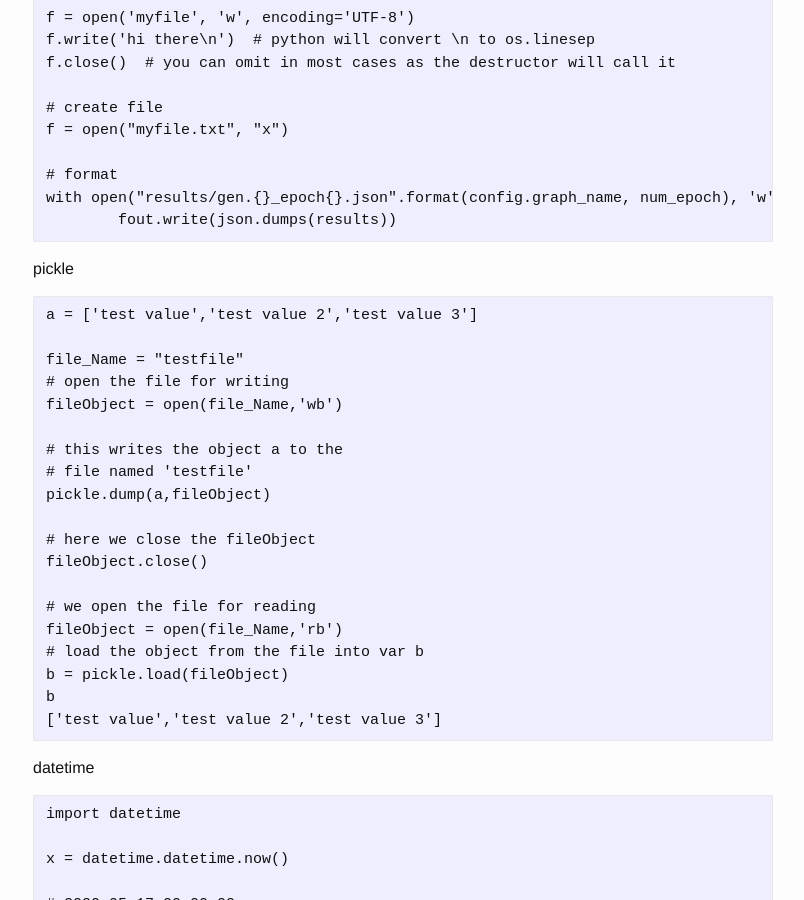
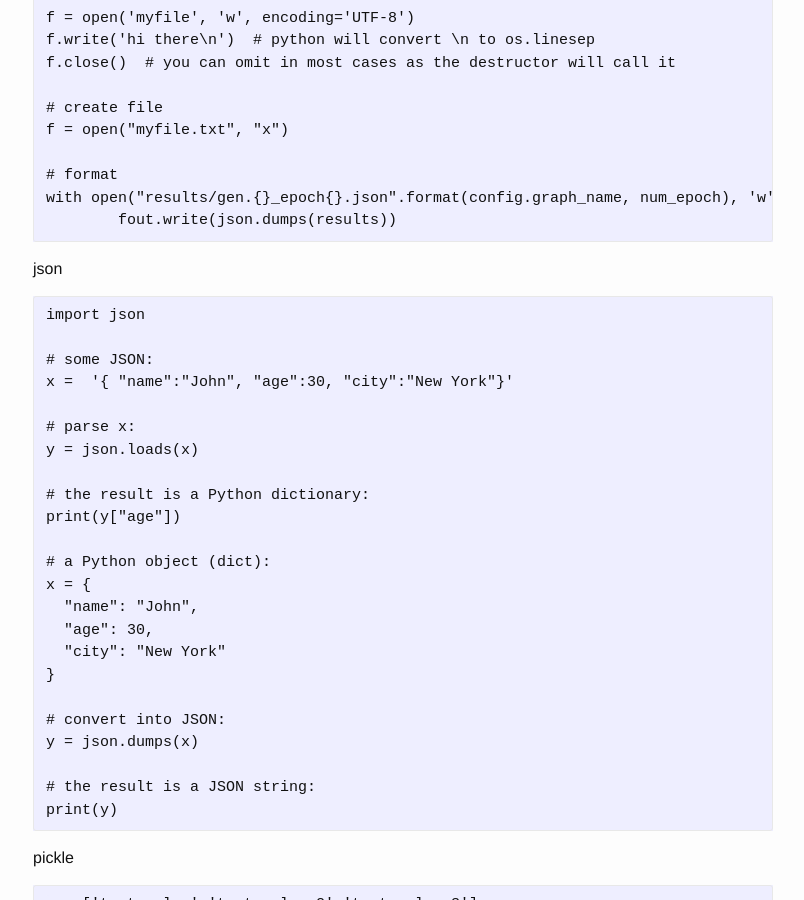
Before and after one commit to josephstalin117/josephstalin117.github.io, a Jekyll site: the page built from _posts/2017-08-10-python.markdown, in a window 1280 px wide and 900 px high, scrolled down 9623 px. Shown: the whole window, without its empty margins (237-1041 px from the left). Built offline with Jekyll 4.4.1, drawn with Linux system fonts in a browser that asks for light colours.

Commit message:
python json

````diff
--- a/_posts/2017-08-10-python.markdown
+++ b/_posts/2017-08-10-python.markdown
@@ -458,6 +458,33 @@ with open("results/gen.{}_epoch{}.json".format(config.graph_name, num_epoch), 'w
 	fout.write(json.dumps(results))
 ```
 
+json
+```
+import json
+
+# some JSON:
+x =  '{ "name":"John", "age":30, "city":"New York"}'
+
+# parse x:
+y = json.loads(x)
+
+# the result is a Python dictionary:
+print(y["age"])
+
+# a Python object (dict):
+x = {
+  "name": "John",
+  "age": 30,
+  "city": "New York"
+}
+
+# convert into JSON:
+y = json.dumps(x)
+
+# the result is a JSON string:
+print(y)
+```
+
 pickle
 ```
 a = ['test value','test value 2','test value 3']
````
